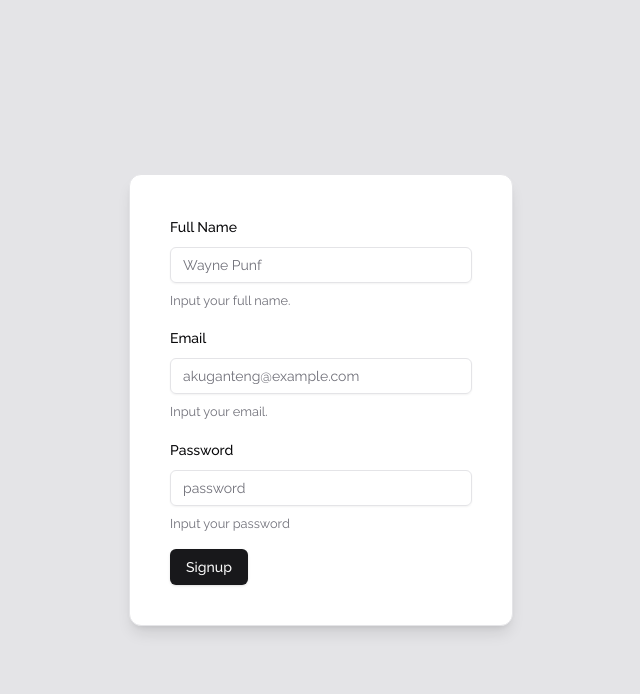
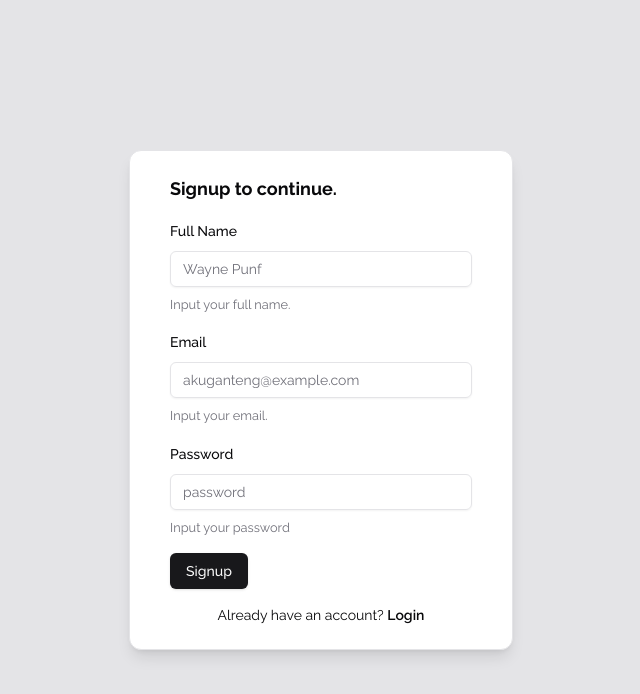
Before and after one commit to RPW-11/inventory-management-frontend, a Next.js app: page /auth/sign-up in a window 1280 px wide. Shown: the top 694 px of the page, without its empty margins (319-959 px from the left). Built offline with nearby package versions, Linux system fonts and the light colour scheme.

Commit message:
feat: add details in login and signin page

```diff
--- a/src/app/auth/[slug]/login-form.tsx
+++ b/src/app/auth/[slug]/login-form.tsx
@@ -7,6 +7,8 @@ import { zodResolver } from "@hookform/resolvers/zod";
 import { Button } from "@/components/ui/button";
 import { Form, FormControl, FormDescription, FormField, FormItem, FormLabel, FormMessage} from "@/components/ui/form";
 import { Input } from "@/components/ui/input";
+import { useRouter } from "next/navigation";
+
 
 const LoginForm = () => {
   const loginForm = useForm<z.infer<typeof loginFormSchema>>({
@@ -16,8 +18,10 @@ const LoginForm = () => {
         password: "123"
     }
   })
+  const router = useRouter()
   const onSubmitLogin = (values: z.infer<typeof loginFormSchema>) => {
     // console.log(values);
+    router.push("/main")
 
   }
 
--- a/src/app/auth/[slug]/page.tsx
+++ b/src/app/auth/[slug]/page.tsx
@@ -1,18 +1,28 @@
 import { notFound } from "next/navigation"
 import LoginForm from "./login-form"
 import SignupForm from "./signup-form"
+import Link from "next/link"
 
 const AuthPage = ({ params }: { params: { slug: string } }) => {
   const pageType = params.slug
+  const title = pageType === "sign-in" ? "Login to continue." : "Signup to continue."
+  const footer = pageType === "sign-in" ? "Don't have an account?" : "Already have an account?"
+  const otherPath = pageType === "sign-in" ? "/auth/sign-up" : "/auth/sign-in"
+  const linkText = pageType === "sign-in" ? "Signup" : "Login"
 
   if (pageType !== "sign-up" && pageType !== "sign-in" ) {
     return notFound()
   }
 
+
   return (
     <div className="w-full h-screen flex flex-col justify-center items-center">
-      <div className="rounded-xl bg-white p-10 w-96 border h-fit shadow-lg">
+      <div className="flex flex-col gap-4 rounded-xl bg-white px-10 py-6 w-96 border h-fit shadow-lg">
+          <h2 className="text-lg font-bold">{ title }</h2>
           { pageType === "sign-in" ? <LoginForm/> : <SignupForm/>}
+          <div className="text-sm m-auto">
+            { footer } <span className="font-semibold hover:underline"><Link href={otherPath}>{ linkText }</Link></span>
+            </div>
       </div>
     </div>
   )
--- a/src/app/auth/[slug]/signup-form.tsx
+++ b/src/app/auth/[slug]/signup-form.tsx
@@ -7,6 +7,7 @@ import { zodResolver } from "@hookform/resolvers/zod";
 import { Button } from "@/components/ui/button";
 import { Form, FormControl, FormDescription, FormField, FormItem, FormLabel, FormMessage} from "@/components/ui/form";
 import { Input } from "@/components/ui/input";
+import { useRouter } from "next/navigation";
 
 const SignupForm = () => {
   const signupForm = useForm<z.infer<typeof signupFormSchema>>({
@@ -17,10 +18,11 @@ const SignupForm = () => {
         password: ""
     }
   })
+  const router = useRouter()
 
   const onSubmitSignup = (values: z.infer<typeof signupFormSchema>) => {
     // console.log(values);
-
+    router.push("/main")
   }
 
   return (
```
